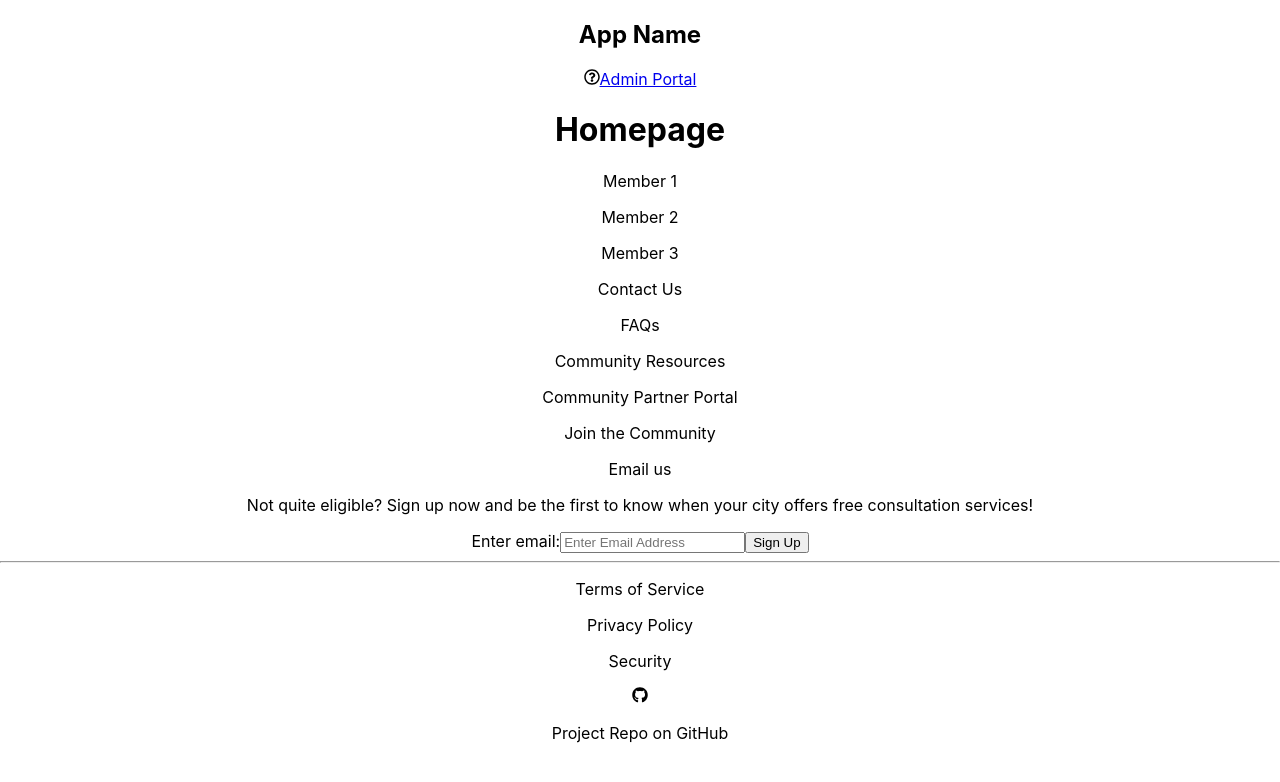
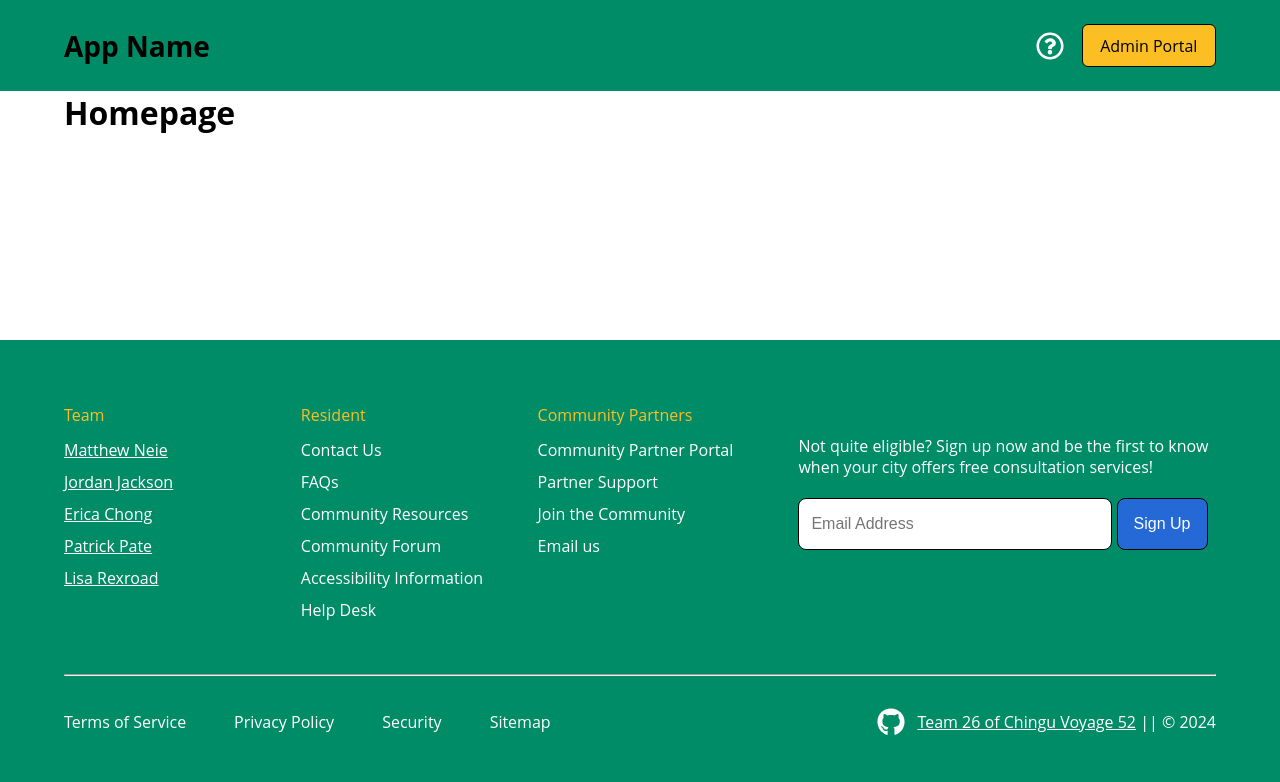
Before and after one commit to chingu-voyages/v52-tier2-team-26, a React (Create React App) app in the folder v52-tier2-team-26/: page / in a window 1280 px wide. Shown: the top 782 px of the page. Built offline with nearby package versions, Linux system fonts and the light colour scheme.

Commit message:
Wrote CSS for Header and Footer components.

```diff
--- a/v52-tier2-team-26/src/App.css
+++ b/v52-tier2-team-26/src/App.css
@@ -1,38 +1,306 @@
-.App {
-  text-align: center;
+:root {
+  --background: #008C66;
+  --accent: #FBBF24;
 }
 
-.App-logo {
-  height: 40vmin;
-  pointer-events: none;
+* {
+  margin: 0;
+  padding: 0;
+  box-sizing: border-box;
 }
 
-@media (prefers-reduced-motion: no-preference) {
-  .App-logo {
-    animation: App-logo-spin infinite 20s linear;
+html {
+  font-size: 16px;
+}
+
+body {
+  font-family: 'Open Sans', sans-serif;
+  -webkit-font-smoothing: antialiased;
+  -moz-osx-font-smoothing: grayscale;
+  /* display: flex; */
+}
+
+#root {
+  flex-grow: 1; /* Keep App width consistent across components */
+  /* Center align app */
+  display: flex;
+  justify-content: center;
+  align-items: center;
+}
+
+.App {
+  width: 100%;
+  max-width: 1400px;
+  height: 100vh;
+  display: flex;
+  flex-direction: column;
+  justify-content: flex-start;
+  align-items: center;
+  box-shadow: 0px 0px 15px gray;
+  /* transition: all .5s */
+}
+
+.wrapper {
+  width: 90%;
+  margin: 0 auto;
+}
+
+.Header,
+.Footer {
+  width: 100%;
+  background-color: var(--background);
+}
+
+/* Header & NavBar styles */
+.Header {
+  padding: 1.5rem 0;
+  display: flex;
+  justify-content: center;
+}
+
+.Nav {
+  display: flex;
+  justify-content: center;
+  justify-content: space-between;
+  align-items: center;
+}
+
+.Header h1 {
+  font-size: 1.75rem;
+}
+
+.Nav .admin-wrapper {
+  display: flex;
+  align-items: center;
+}
+
+svg {
+  display: block; /* Remove extra whitespace on bottom */
+  margin-right: 1.1rem;
+  font-size: 1.75rem;
+  color: white;
+}
+
+.admin-login,
+.site-title {
+  text-decoration: none;
+  color: black;
+}
+
+.admin-login {
+  font-size: 1rem;
+  background-color: var(--accent);
+  padding: 0.6rem 1.1rem;
+  border-radius: 6px;
+  border: 1px solid black;
+}
+
+.admin-login:visited,
+.site-title:visited {
+  color: black;
+}
+
+/* Component styles */
+.Home,
+.Missing,
+.AdminLogin {
+  width: 100%;
+  flex-grow: 1; /* grow vertically to fill space */
+  /* padding: 1rem; */
+  /* Sticky footer */
+  overflow-y: auto;
+}
+
+/* Admin Login page styles */
+.AdminLogin,
+.Missing {
+  display: flex;
+  flex-direction: column;
+  justify-content: center;
+  align-items: center;
+}
+
+.AdminLogin p {
+  text-align: center;
+  padding: 1rem;
+  line-height: 1.75rem;
+  margin-bottom: 1rem;
+}
+
+/* Hide input label from UI */
+.AdminLogin label,
+.Footer label {
+  position: absolute;
+  left: -99999px;
+}
+
+.AdminLogin input,
+.AdminLogin button {
+  padding: 0.5rem;
+  border-radius: 6px;
+  border: 1px solid black;
+}
+
+.AdminLogin input {
+  width: 200px;
+  margin-right: 0.5rem;
+}
+
+.AdminLogin button {
+  padding: 0.5rem 0.75rem;
+  background-color: var(--background);
+  color: white;
+  margin-bottom: 1rem;
+}
+
+/* Missing 404 page styles */
+.Missing p {
+  padding: 1rem;
+}
+
+
+/* Footer Styles */
+.Footer {
+  padding: 4rem 0;
+  display: flex;
+  flex-direction: column;
+  justify-content: center;
+  align-items: center;
+}
+
+.top-footer-section {
+  display: grid;
+  align-content: center;
+  grid-template-columns: repeat(3, 1fr) 2fr;
+  grid-column-gap: 1rem;
+  padding-bottom: 3rem;
+}
+
+.Footer h4 {
+  color: var(--accent);
+  font-weight: normal;
+  padding-bottom: 0.5rem;
+}
+
+.Footer p,
+.Footer a {
+  color: white;
+}
+
+.team-members a,
+.resident-links p,
+.community-links p {
+  line-height: 2rem;
+}
+
+.team-members {
+  display: flex;
+  flex-direction: column;
+}
+
+form.email-sign-up {
+  padding: 2rem 0 0 1.5rem;
+}
+
+.email-sign-up p{
+  line-height: 1.3rem;
+  margin-bottom: 1.25rem;
+}
+
+.email-sign-up input,
+.email-sign-up button {
+  font-size: 1rem;
+  border: 1px solid black;
+  border-radius: 8px;
+}
+
+.email-sign-up input {
+  width: 75%;
+  padding: 1rem 0.75rem;
+  margin-right: 5px;
+  margin-bottom: 5px;
+}
+
+.email-sign-up button {
+  background-color: #2569d7;
+  color: white;
+  padding: 1rem;
+  cursor: pointer;
+  /* width: calc(25% - 5px); */
+}
+
+.bottom-footer-section {
+  display: flex;
+  justify-content: space-between;
+  align-items: center;
+  flex-wrap: wrap;
+}
+
+.bottom-footer-section .bottom-links,
+.bottom-footer-section .github-links {
+  display: flex;
+  align-items: center;
+  margin-top: 2rem;
+}
+
+.bottom-footer-section .bottom-links p {
+  margin-right: 3rem;
+}
+
+.github-links svg {
+  margin-right: 0.75rem;
+}
+
+
+/* ==== TABLET MEDIA QUERIES ===== */
+@media (max-width: 700px) {
+  .top-footer-section {
+    display: flex;
+    flex-direction: column;
+  }
+
+  .top-footer-section > div {
+    margin-bottom: 1.75rem;
+  }
+
+  form.email-sign-up {
+    padding: 0;
+  }
+
+  .email-sign-up input,
+  .email-sign-up button {
+    width: 100%;
+    border: 1px solid var(--accent);
+    padding: 0.75rem;
+  }
+
+  .email-sign-up input {
+    margin-bottom: 0.5rem;
+    background-color: transparent;
+    color: white;
+  }
+
+  .email-sign-up input::placeholder {
+    color: white;
   }
 }
 
-.App-header {
-  background-color: #282c34;
-  min-height: 100vh;
-  display: flex;
-  flex-direction: column;
-  align-items: center;
-  justify-content: center;
-  font-size: calc(10px + 2vmin);
-  color: white;
-}
+/* ==== MOBILE MEDIA QUERIES ===== */
+@media (max-width: 480px) {
+  .admin-wrapper svg {
+    font-size: 2rem;
+  }
 
-.App-link {
-  color: #61dafb;
-}
+  .admin-icon {
+    margin: 0;
+  }
 
-@keyframes App-logo-spin {
-  from {
-    transform: rotate(0deg);
+  .bottom-footer-section .bottom-links {
+    flex-direction: column;
+    align-items: flex-start;
   }
-  to {
-    transform: rotate(360deg);
+
+  .bottom-footer-section .bottom-links p {
+    margin-bottom: 1rem;
   }
 }
--- a/v52-tier2-team-26/src/components/Footer.jsx
+++ b/v52-tier2-team-26/src/components/Footer.jsx
@@ -2,44 +2,94 @@ import { FaGithub } from "react-icons/fa";
 
 const Footer = () => {
   return (
-    <footer className='Footer'>
-      <div className='team-members'>
-        {/* TO DO: Use Link component to hyperlink */}
-        <p>Member 1</p>
-        <p>Member 2</p>
-        <p>Member 3</p>
+    <footer className="Footer">
+      <div className="wrapper">
+        <div className="top-footer-section">
+          <div className="team-members">
+            <h4>Team</h4>
+            <a target="blank" href="https://linkedin.com/in/matthew-neie">
+              Matthew Neie
+            </a>
+            <a
+              target="blank"
+              href="https://www.linkedin.com/in/jordanjacksondeveloper/"
+            >
+              Jordan Jackson
+            </a>
+            <a target="blank" href="https://linkedin.com/in/charwaeericachong">
+              Erica Chong
+            </a>
+            <a target="blank" href="https://www.linkedin.com/in/patrick-pate">
+              Patrick Pate
+            </a>
+            <a
+              target="blank"
+              href="https://www.linkedin.com/in/lisa-rexroad-csm-sa-ccmp-b556511b/"
+            >
+              Lisa Rexroad
+            </a>
+            {/* <a target="blank" href="">Carolina</a>
+            <a target="blank" href="">Val Lysenko</a>
+            <a target="blank" href="">Teresa Green</a> */}
           </div>
-      <div className='resident-links'>
+          <div className="resident-links">
+            <h4>Resident</h4>
             <p>Contact Us</p>
             <p>FAQs</p>
             <p>Community Resources</p>
+            <p>Community Forum</p>
+            <p>Accessibility Information</p>
+            <p>Help Desk</p>
           </div>
-      <div className='community-links'>
+          <div className="community-links">
+            <h4>Community Partners</h4>
             <p>Community Partner Portal</p>
+            <p>Partner Support</p>
             <p>Join the Community</p>
             <p>Email us</p>
           </div>
-      <form className='email-sign-up'>
-        <p>Not quite eligible? Sign up now and be the first to know when your city offers free consultation services!</p>
-        <label htmlFor='email-input'>Enter email:</label>
-        <input type='email' placeholder='Enter Email Address'/>
-        <button type='submit'>Sign Up</button>
+          <form className="email-sign-up">
+            <p>
+              Not quite eligible? Sign up now and be the first to know when your
+              city offers free consultation services!
+            </p>
+            <div className="button-container">
+              <label htmlFor="email-input">Enter email:</label>
+              <input type="email" placeholder="Email Address" />
+              <button type="submit">Sign Up</button>
+            </div>
           </form>
+        </div>
 
         <hr />
-      <div className='bottom-footer-section'>
-        <div className='bottom-links'>
+        <div className="bottom-footer-section">
+          <div className="bottom-links">
             <p>Terms of Service</p>
             <p>Privacy Policy</p>
             <p>Security</p>
+            <p>Sitemap</p>
           </div>
-        <div className='github-links'>
+          <div className="github-links">
+            <a
+              href="https://github.com/chingu-voyages/v52-tier2-team-26/"
+              target="blank"
+            >
               <FaGithub />
-            <p>Project Repo on GitHub</p>
+            </a>
+            <p>
+              <a
+                href="https://github.com/chingu-voyages/v52-tier2-team-26/"
+                target="blank"
+              >
+                Team 26 of Chingu Voyage 52
+              </a>{" "}
+              || &copy; {new Date().getFullYear()}
+            </p>
+          </div>
         </div>
       </div>
     </footer>
-  )
-}
+  );
+};
 
-export default Footer
+export default Footer;
--- a/v52-tier2-team-26/src/components/Home.jsx
+++ b/v52-tier2-team-26/src/components/Home.jsx
@@ -1,11 +1,13 @@
-import React from 'react'
+import React from "react";
 
 const Home = () => {
   return (
-    <main className='Home'>
-      <h1>Homepage</h1>
+    <main className="Home">
+      <div className="wrapper">
+        <h1>Homepage</h1>
+      </div>
     </main>
-  )
-}
+  );
+};
 
-export default Home
+export default Home;
--- a/v52-tier2-team-26/src/components/Missing.jsx
+++ b/v52-tier2-team-26/src/components/Missing.jsx
@@ -6,7 +6,7 @@ const Missing = () => {
         <h2>Page Not Found</h2>
         <p>Well, that's disappointing</p>
         <p>
-            <Link to="/">Visit the Homepage</Link>
+            <Link to="/">Visit our Homepage</Link>
         </p>
     </main>
   )
--- a/v52-tier2-team-26/src/components/Navbar.jsx
+++ b/v52-tier2-team-26/src/components/Navbar.jsx
@@ -1,16 +1,30 @@
-import { FaRegQuestionCircle } from "react-icons/fa";
+import { FaRegQuestionCircle, FaUserCircle } from "react-icons/fa";
 import { Link } from "react-router-dom";
 
 const Navbar = () => {
+    // Using 480px as the window size for mobile devices
+  const mobileMenu = window.innerWidth <= 480 ? true : false;
+
   return (
-    <nav className='Nav'>
-      <h1>App Name</h1>
-      <div>
+    <nav className="Nav wrapper">
+      <Link to="/" className="site-title">
+        <h1>App Name</h1>
+      </Link>
+      <div className="admin-wrapper">
+        {/* TO DO: Add link to icon to FAQ page */}
         <FaRegQuestionCircle />
-        <Link to="login" className="admin-login">Admin Portal</Link>
+        {mobileMenu ? (
+          <Link to="login">
+            <FaUserCircle className="admin-icon" />
+          </Link>
+        ) : (
+          <Link to="login" className="admin-login">
+            Admin Portal
+          </Link>
+        )}
       </div>
     </nav>
-  )
-}
+  );
+};
 
-export default Navbar
+export default Navbar;
--- a/v52-tier2-team-26/src/contexts/UserContext.jsx
+++ b/v52-tier2-team-26/src/contexts/UserContext.jsx
@@ -9,9 +9,9 @@ export function useUser() {
 
 export const UserProvider = ({ children }) => {
   const [userList, setUserList] = useState(users);
-  const [user, setUser] = useState(null);
-
   console.log(userList);
+  // const [user, setUser] = useState(null);
+  const [user, setUser] = useState({});
 
   //initialize user list in localStorage
   if (!localStorage.getItem("userList")) {
```
Also changed, not shown: v52-tier2-team-26/src/components/UserLogin.jsx (+5 -4 lines). Lines whose indentation alone changed are shown as unchanged.
